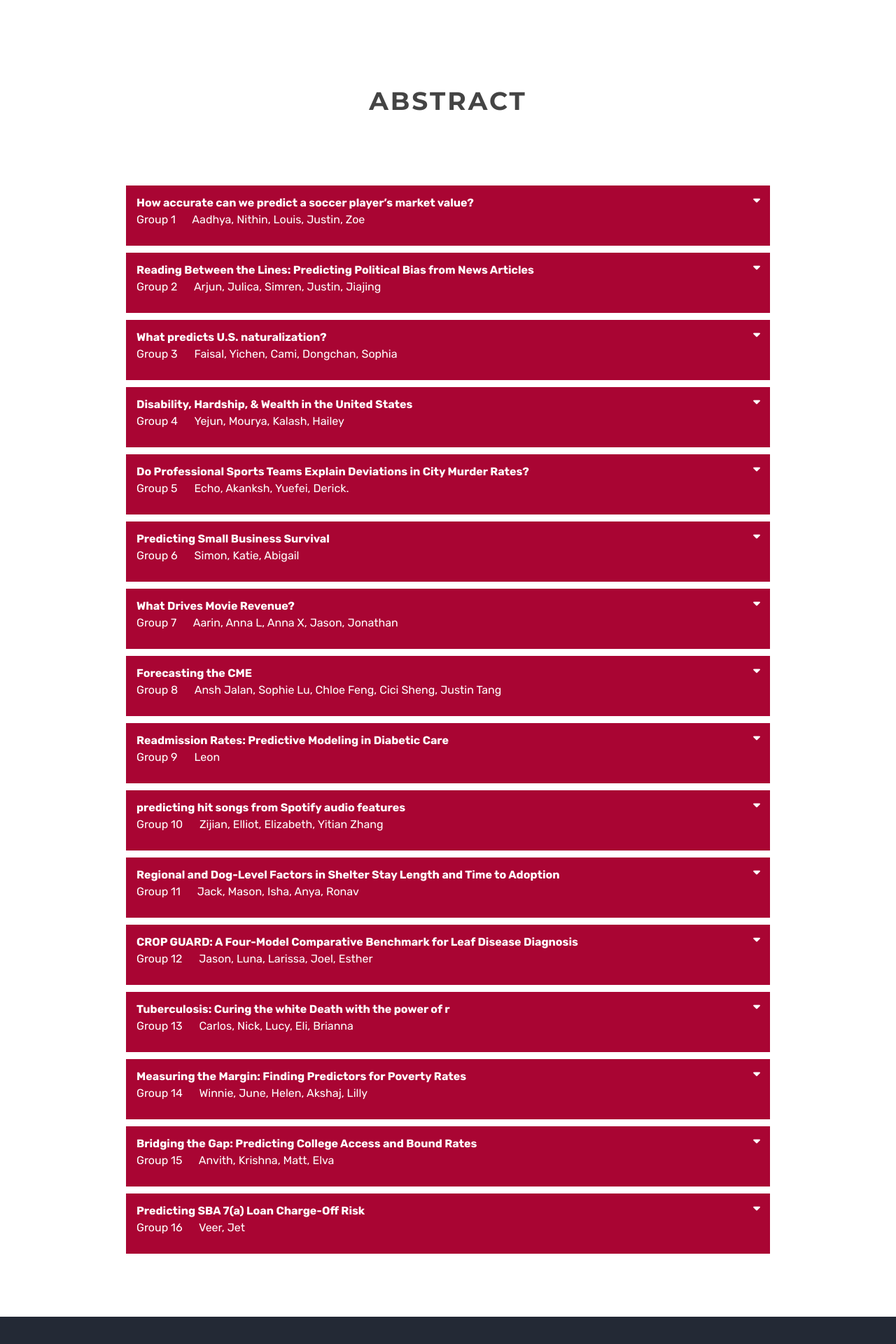
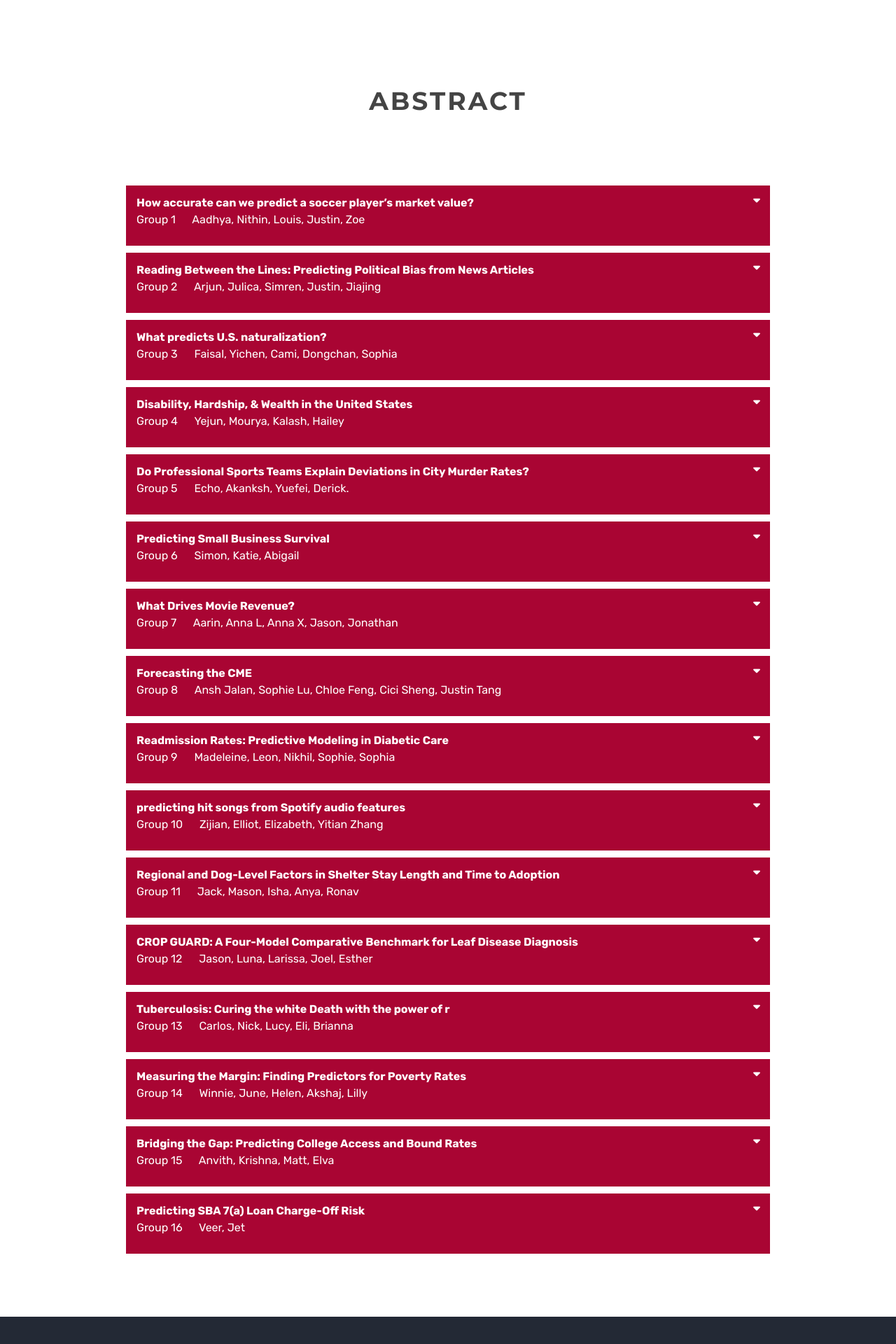
Before and after one commit to cccfran/modern-data-mining, a Jekyll site: the page built from dsl11.html, in a window 1280 px wide. Shown: the part 1892-3812 px from the top of the page at 70% size. Built offline with Jekyll 4.4.1, drawn with Linux system fonts in a browser that asks for light colours.

Commit message:
Update DSL11 group 9 names

```diff
--- a/_data/speakers_dsl11.json
+++ b/_data/speakers_dsl11.json
@@ -28,7 +28,7 @@
  },
  {
   "Timestamp": "7/9/2026 18:03:43",
-  "Names": "Leon",
+  "Names": "Madeleine, Leon, Nikhil, Sophie, Sophia",
   "Group": 9,
   "TF": "Max Gebauer",
   "Title": "Readmission Rates:  Predictive Modeling in Diabetic Care",
```
